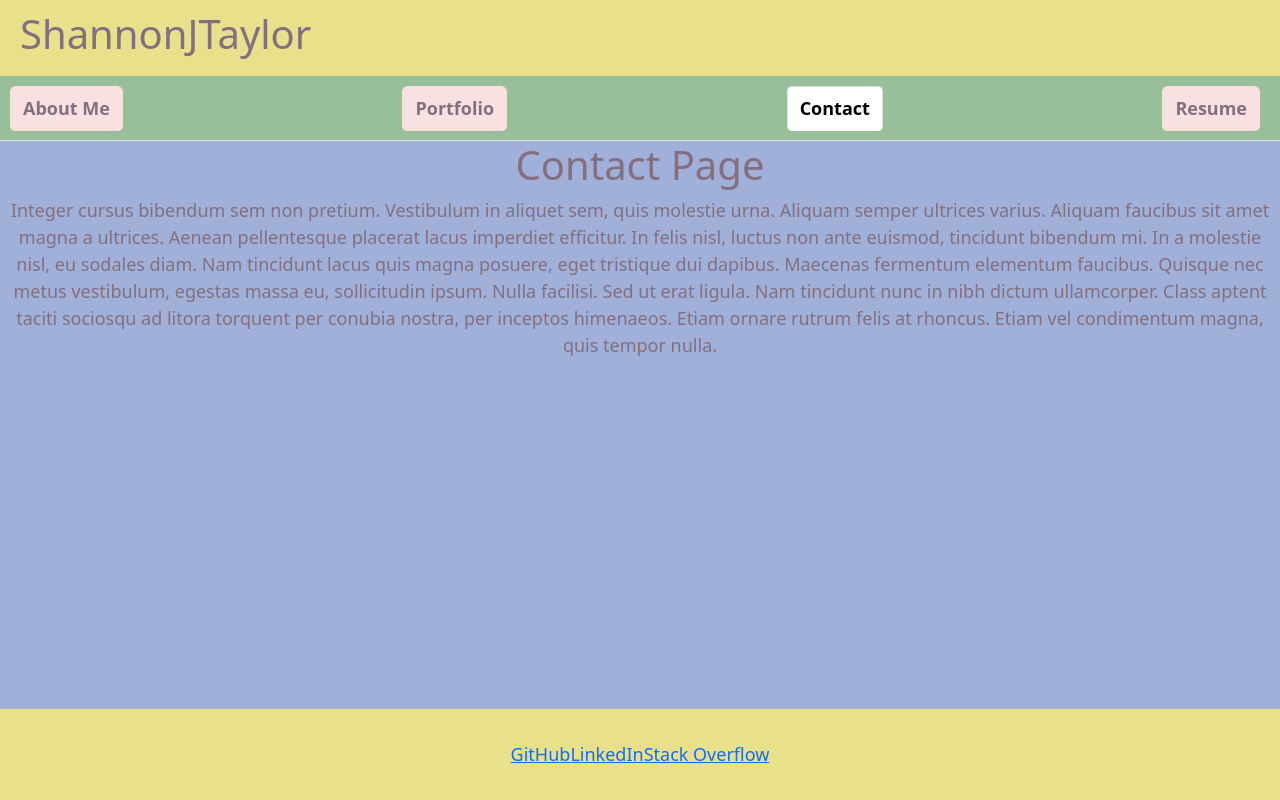
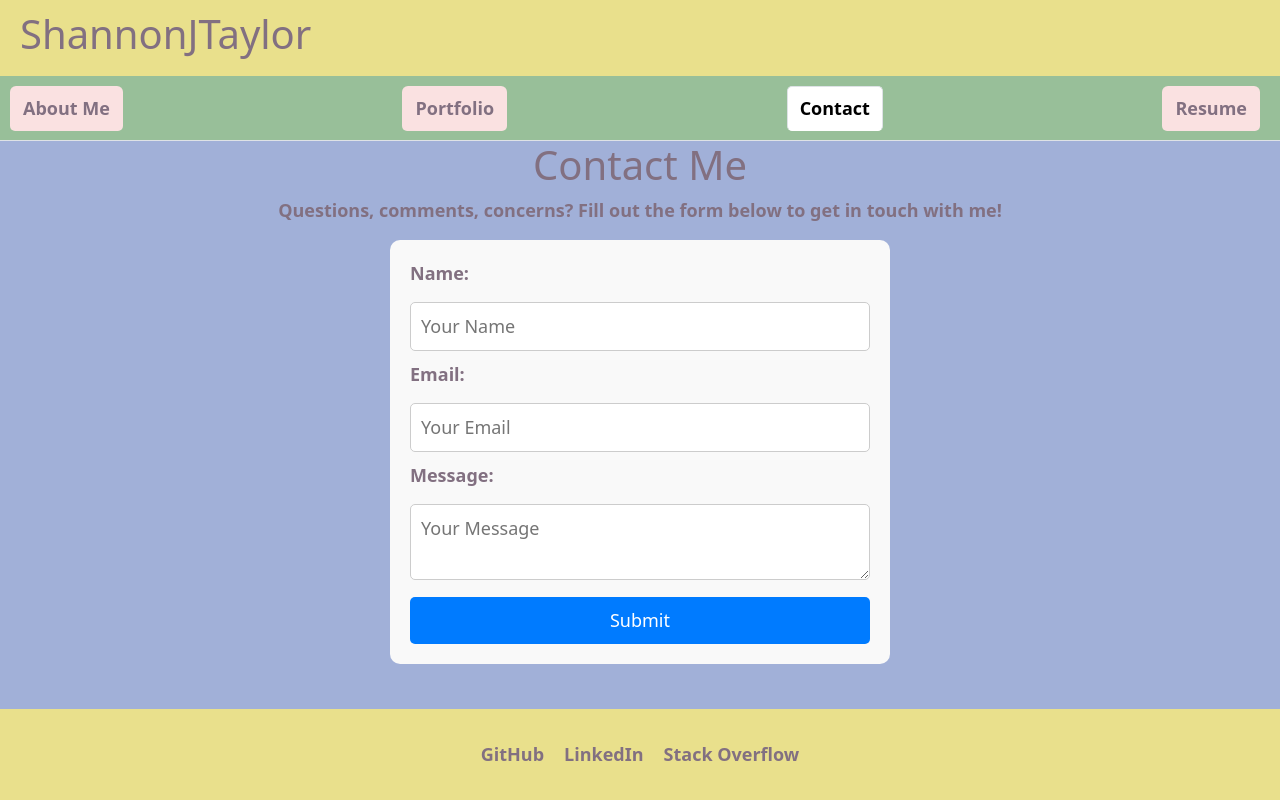
Before and after one commit to ShannonJTaylor/12-ReactPortfolio, a React (Vite) app: page /contact in a window 1280 px wide. Built offline with nearby package versions, Linux system fonts and the light colour scheme.

Commit message:
Updated footer, added contact form to contact page, added resume.

```diff
--- a/src/App.css
+++ b/src/App.css
@@ -3,6 +3,7 @@ html, body {
   height: 100%;
   font-size: 16px;
   padding: 0;
+  font-weight: bold;
 }
 
 header {
@@ -36,11 +37,24 @@ header {
 
 
    footer {
+    display: flex;
+    justify-content: center;
+    gap: 20px;
     background-color: var(--secondary-color);
     padding: 1.5rem;
     text-align: center;
     margin-top: auto;
    }
+
+   footer a {
+    color: inherit;
+    text-decoration: none;
+    font-weight: bold;
+   }
+
+    footer a:hover {
+      color: var(--primary-color);
+    }
 
   .logo {
     height: 6em;
@@ -136,6 +150,52 @@ header {
     color: var(--accent-color);
   }
 
+  .contact-form {
+    max-width: 500px;
+    margin: auto;
+    padding: 20px;
+    background-color: #f9f9f9;
+    border-radius: 10px;
+  }
+
+  .contact-form label {
+    display: block;
+    margin-bottom: 5px;
+    font-weight: bold;
+    text-align: left;
+  }
+
+  .contact-form input,
+  .contact-form textarea {
+    width: 100%;
+    padding: 10px;
+    margin: 10px 0;
+    border: 1px solid #ccc;
+    border-radius: 5px;
+  }
+
+  .contact-form button {
+    width: 100%;
+    padding: 10px;
+    background-color: #007bff;
+    color: white;
+    border: none;
+    border-radius: 5px;
+    cursor: pointer;
+  }
+
+  .contact-form button:hover {
+    background-color: #0056b3;
+  }
+
+  .error-message {
+    color: red;
+    font-size: 14px;
+    text-align: center;
+  }
+
+
+
   @keyframes logo-spin {
     from {
       transform: rotate(0deg);
--- a/src/App.jsx
+++ b/src/App.jsx
@@ -6,7 +6,6 @@ import AboutMe from './pages/AboutMe';
 import Portfolio from './pages/Portfolio';
 import Contact from './pages/Contact';
 import ErrorPage from './pages/Error';
-import Home from './pages/Home';
 import Resume from './pages/Resume';
 import './App.css';
 import NavTabs from './components/NavTabs';
--- /dev/null
+++ b/src/components/ContactForm.jsx
@@ -0,0 +1,93 @@
+import { useState } from 'react';
+
+function ContactForm() {
+  // State variables to track form values
+  const [name, setName] = useState('');
+  const [email, setEmail] = useState('');
+  const [message, setMessage] = useState('');
+  const [errorMessage, setErrorMessage] = useState('');
+
+  // Handle input change for form fields
+  const handleInputChange = (e) => {
+    const { name, value } = e.target;
+    if (name === 'name') setName(value);
+    if (name === 'email') setEmail(value);
+    if (name === 'message') setMessage(value);
+  };
+
+  // Validate email
+  const validateEmail = (email) => {
+    const re = /^[a-zA-Z0-9._%+-]+@[a-zA-Z0-9.-]+\.[a-zA-Z]{2,}$/;
+    return re.test(String(email).toLowerCase());
+  };
+
+  // Handle form submission
+  const handleFormSubmit = (e) => {
+    e.preventDefault();
+
+    // Validate form fields
+    if (!name || !email || !message) {
+      setErrorMessage('All fields are required');
+      return;
+    }
+
+    if (!validateEmail(email)) {
+      setErrorMessage('Please enter a valid email address');
+      return;
+    }
+
+    // Submit the form (you can add logic to send form data to a server here)
+    alert('Form submitted successfully!');
+
+    // Clear form fields
+    setName('');
+    setEmail('');
+    setMessage('');
+    setErrorMessage('');
+  };
+
+  return (
+    <div className="contact-form">
+      <form onSubmit={handleFormSubmit}>
+        <div>
+          <label htmlFor="name">Name:</label>
+          <input
+            type="text"
+            name="name"
+            value={name}
+            placeholder="Your Name"
+            onChange={handleInputChange}
+            required
+          />
+        </div>
+        <div>
+        <label htmlFor="email">Email:</label>
+          <input
+            type="email"
+            name="email"
+            value={email}
+            placeholder="Your Email"
+            onChange={handleInputChange}
+            required
+          />
+        </div>
+        <div>
+        <label htmlFor="message">Message:</label>
+          <textarea
+            name="message"
+            value={message}
+            placeholder="Your Message"
+            onChange={handleInputChange}
+            required
+          />
+        </div>
+        <div>
+          <button type="submit">Submit</button>
+        </div>
+      </form>
+      {errorMessage && <p className="error-message">{errorMessage}</p>}
+    </div>
+  );
+}
+
+export default ContactForm;
--- a/src/components/Footer.jsx
+++ b/src/components/Footer.jsx
@@ -4,8 +4,8 @@ import React from 'react';
 const Footer = () => {
   return (
     <footer>
-      <a href="https://github.com/username" target="_blank" rel="noopener noreferrer">GitHub</a>
-      <a href="https://linkedin.com/in/username" target="_blank" rel="noopener noreferrer">LinkedIn</a>
+      <a href="https://github.com/ShannonJTaylor" target="_blank" rel="noopener noreferrer">GitHub</a>
+      <a href="https://www.linkedin.com/in/shannon-taylor-84490493" target="_blank" rel="noopener noreferrer">LinkedIn</a>
       <a href="https://stackoverflow.com/users/username" target="_blank" rel="noopener noreferrer">Stack Overflow</a>
     </footer>
   );
--- a/src/pages/Contact.jsx
+++ b/src/pages/Contact.jsx
@@ -1,20 +1,18 @@
-export default function Contact() {
+import React from "react";
+import ContactForm from "../components/ContactForm";
+
+
+
+function Contact() {
     return (
-      <div>
-        <h1>Contact Page</h1>
+      <div className="contact-page">
+        <h1>Contact Me</h1>
         <p>
-          Integer cursus bibendum sem non pretium. Vestibulum in aliquet sem, quis
-          molestie urna. Aliquam semper ultrices varius. Aliquam faucibus sit amet
-          magna a ultrices. Aenean pellentesque placerat lacus imperdiet
-          efficitur. In felis nisl, luctus non ante euismod, tincidunt bibendum
-          mi. In a molestie nisl, eu sodales diam. Nam tincidunt lacus quis magna
-          posuere, eget tristique dui dapibus. Maecenas fermentum elementum
-          faucibus. Quisque nec metus vestibulum, egestas massa eu, sollicitudin
-          ipsum. Nulla facilisi. Sed ut erat ligula. Nam tincidunt nunc in nibh
-          dictum ullamcorper. Class aptent taciti sociosqu ad litora torquent per
-          conubia nostra, per inceptos himenaeos. Etiam ornare rutrum felis at
-          rhoncus. Etiam vel condimentum magna, quis tempor nulla.
+          Questions, comments, concerns? Fill out the form below to get in touch with me!
         </p>
+        <ContactForm />
       </div>
     );
   }
+
+  export default Contact;
--- a/src/pages/Portfolio.jsx
+++ b/src/pages/Portfolio.jsx
@@ -6,7 +6,7 @@
 
       {
         title:"Project 1",
-        image:"https://via.placeholder.com/150",
+        image:"https://via.placeholder.com/150", //Import images from the src/assets/images/imageImports.js file
         projectLink:"https://www.example.com",
         githubLink:"https://www.github.com",
       },
@@ -18,6 +18,24 @@
       },
       {
         title:"Project 3",
+        image:"https://via.placeholder.com/150",
+        projectLink:"https://www.example.com",
+        githubLink:"https://www.github.com",
+      },
+      {
+        title:"Project 4",
+        image:"https://via.placeholder.com/150",
+        projectLink:"https://www.example.com",
+        githubLink:"https://www.github.com",
+      },
+      {
+        title:"Project 5",
+        image:"https://via.placeholder.com/150",
+        projectLink:"https://www.example.com",
+        githubLink:"https://www.github.com",
+      },
+      {
+        title:"Project 6",
         image:"https://via.placeholder.com/150",
         projectLink:"https://www.example.com",
         githubLink:"https://www.github.com",
--- a/src/pages/Resume.jsx
+++ b/src/pages/Resume.jsx
@@ -1,22 +1,36 @@
-export default function Resume() {
-    return (
-      <div>
-        <h1>Resume</h1>
-        <p>
-          Donec a volutpat quam. Curabitur nec varius justo, sed rutrum ligula.
-          Curabitur pellentesque turpis sit amet eros iaculis, a mollis arcu
-          dictum. Ut vel ante eget massa ornare placerat. Etiam nisl orci, finibus
-          sodales volutpat et, hendrerit ut dolor. Suspendisse porta dictum nunc,
-          sed pretium risus rutrum eget. Nam consequat, ligula in faucibus
-          vestibulum, nisi justo laoreet risus, luctus luctus mi lacus sit amet
-          libero. Class aptent taciti sociosqu ad litora torquent per conubia
-          nostra, per inceptos himenaeos. Mauris pretium condimentum tellus eget
-          lobortis. Interdum et malesuada fames ac ante ipsum primis in faucibus.
-          Donec placerat accumsan mi, ut congue neque placerat eu. Donec nec ipsum
-          in velit pellentesque vehicula sit amet at augue. Maecenas aliquam
-          bibendum congue. Pellentesque semper, lectus non ullamcorper iaculis,
-          est ligula suscipit velit, sed bibendum turpis dui in sapien.
-        </p>
-      </div>
-    );
-  }
+import React from 'react';
+import resume from '../assets/Resume.pdf';
+
+const Resume = () => {
+  const proficiencies = [
+    "JavaScript",
+    "React",
+    "Node.js",
+    "Express",
+    "MongoDB",
+    "HTML5",
+    "CSS3",
+    "Git",
+    "SQL",
+    "GraphQL"
+  ];
+
+  return (
+    <div className="resume-section">
+      <h2>Resume</h2>
+      <p>Click the link below to download my resume:</p>
+      <a href={resume} download="Resume.pdf">
+        <button>Download Resume</button>
+      </a>
+
+      <h3>Proficiencies:</h3>
+      <ul>
+        {proficiencies.map((skill, index) => (
+          <li key={index}>{skill}</li>
+        ))}
+      </ul>
+    </div>
+  );
+};
+
+export default Resume;
```
Also changed, not shown: src/assets/images/avatarImage.png (added), src/assets/images/imageImports.js (added), 1 other file (tests, documents, lock files or other folders).
